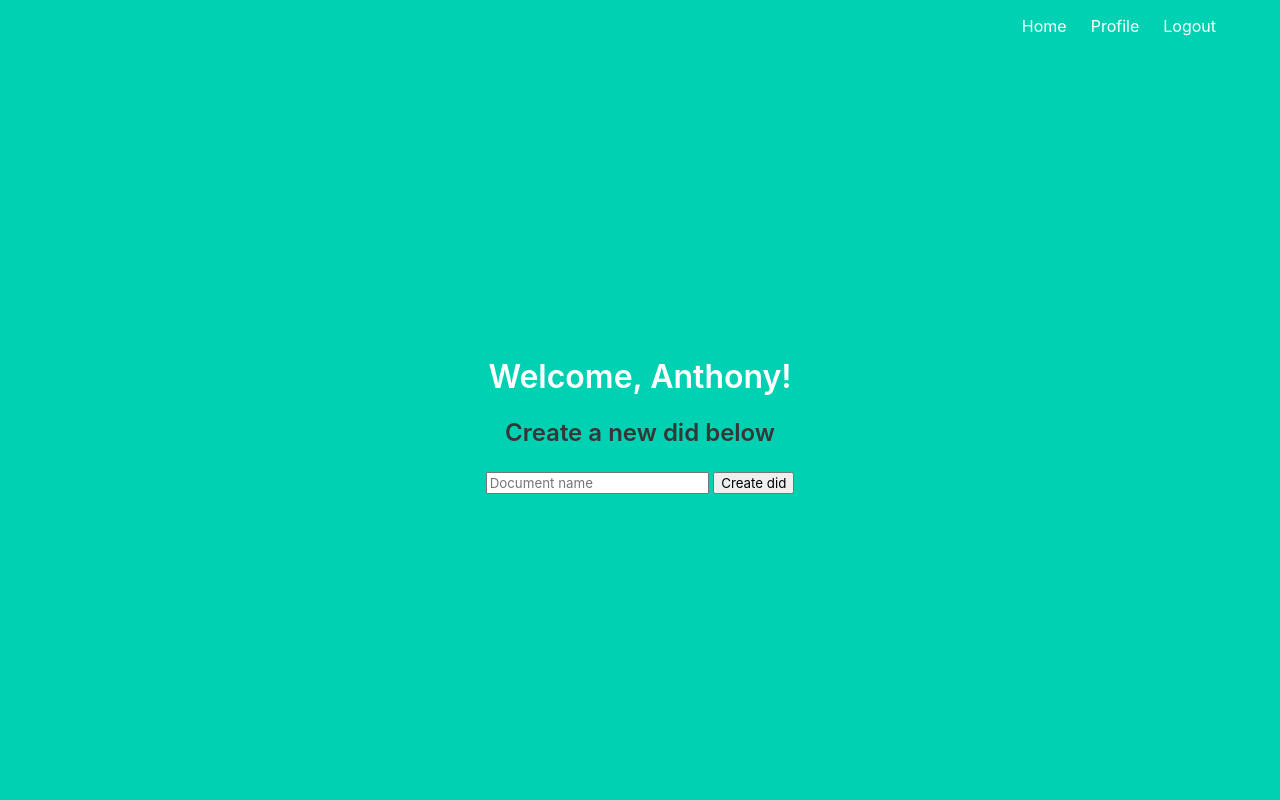
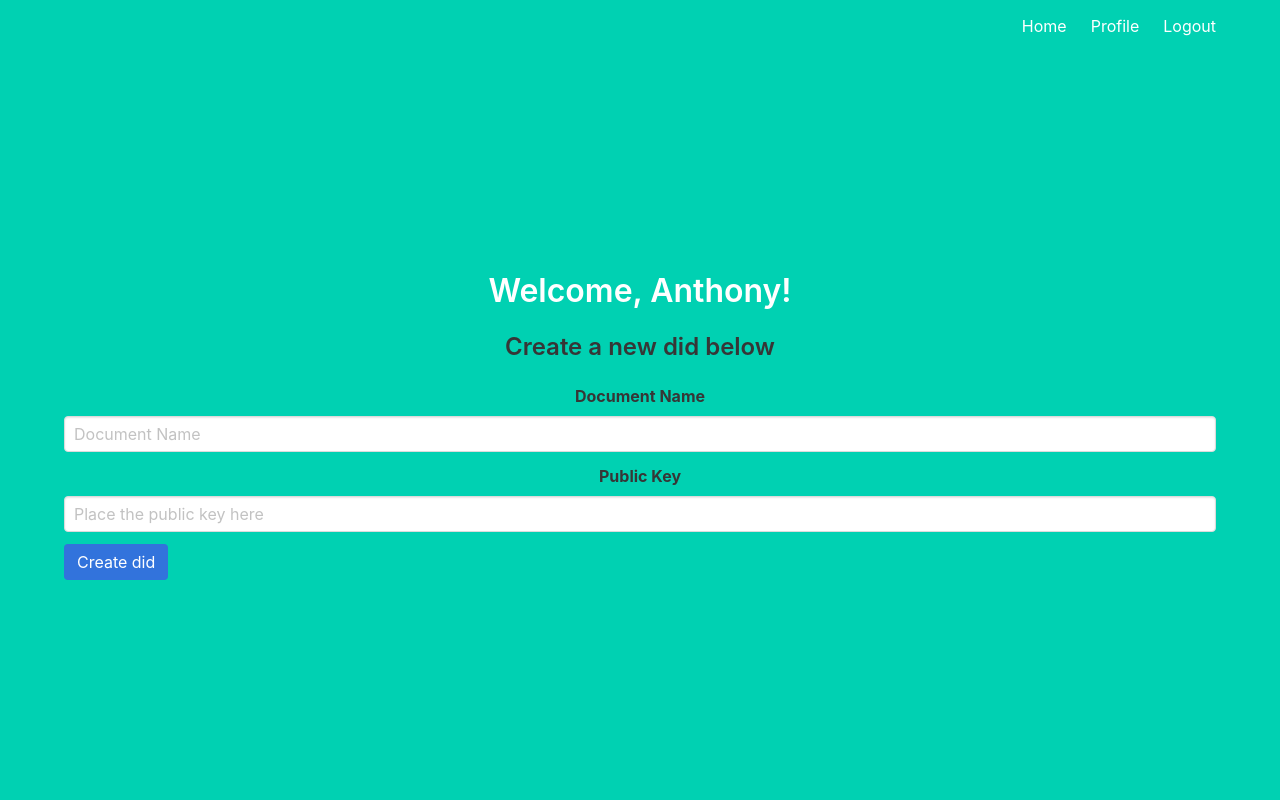
Before and after one commit to panoskyr/flask_web_did, a Flask app: page /profile in a window 1280 px wide. Run offline with Flask 2, Linux system fonts and the light colour scheme; a user stored in the database is signed in; data that the repository does not hold is empty.

Commit message:
adding a verification method does not work

```diff
--- /dev/null
+++ b/project/didDoc.py
@@ -0,0 +1,74 @@
+import json
+
+class DID:
+    def __init__(self,dict):
+        if "@context" in dict.keys():
+            self.context=dict["@context"]
+        elif "@context" not in dict.keys():
+            self.context=[]
+        if "id" in dict.keys():
+            self.id=dict["id"]
+        elif "id" not in dict.keys():
+            self.id=""
+        if "verificationMethod" in dict.keys():
+            self.verificationMethod=dict["verificationMethod"]
+        elif "verificationMethod" not in dict.keys():
+            self.verificationMethod=[]
+
+    #returns a json string of the did document
+    def to_json(self):
+        to_return={
+            "@context":self.context,
+            "id":self.id,
+            "verificationMethod":self.verificationMethod
+        }
+        return to_return
+
+    def __str__(self):
+        return json.dumps(self.to_json())
+
+
+dict={
+    "@context": [
+      "https://www.w3.org/ns/did/v1",
+      "https://w3id.org/security/suites/jws-2020/v1"
+    ],
+    "id": "did:web:example.com",
+    "verificationMethod": [
+      {
+        "id": "did:web:example.com#key-0",
+        "type": "JsonWebKey2020",
+        "controller": "did:web:example.com",
+        "publicKeyJwk": {
+          "kty": "OKP",
+          "crv": "Ed25519",
+          "x": "0-e2i2_Ua1S5HbTYnVB0lj2Z2ytXu2-tYmDFf8f5NjU"
+        }
+      },
+      {
+        "id": "did:web:example.com#key-1",
+        "type": "JsonWebKey2020",
+        "controller": "did:web:example.com",
+        "publicKeyJwk": {
+          "kty": "OKP",
+          "crv": "X25519",
+          "x": "9GXjPGGvmRq9F6Ng5dQQ_s31mfhxrcNZxRGONrmH30k"
+        }
+      },
+      {
+        "id": "did:web:example.com#key-2",
+        "type": "JsonWebKey2020",
+        "controller": "did:web:example.com",
+        "publicKeyJwk": {
+          "kty": "EC",
+          "crv": "P-256",
+          "x": "38M1FDts7Oea7urmseiugGW7tWc3mLpJh6rKe7xINZ8",
+          "y": "nDQW6XZ7b_u2Sy9slofYLlG03sOEoug3I0aAPQ0exs4"
+        }
+      }
+    ]
+  }
+
+did=DID(dict)
+did.verificationMethod.append({"newkey"})
+print(did.to_json())
--- a/project/main.py
+++ b/project/main.py
@@ -6,8 +6,16 @@ from flask_login import login_required, current_user
 from project.models import User,Document
 import json
 from . import db
+from project import didDoc
 
 main = Blueprint('main', __name__)
+
+def convert(url):
+    url=url
+    convertedUrl=url[7:]
+    convertedUrl=convertedUrl.replace('/', ':')
+    convertedUrl='did:web:'+ convertedUrl
+    return convertedUrl
 
 @main.route('/')
 def index():
@@ -26,10 +34,23 @@ def profile():
 @login_required
 def profile_post():
     documentName=request.form['documentName']
-    with open('project/did1.json', 'r') as myfile:
-        dict=json.load(myfile)
+    publicKey=request.form['publicKey']
+    #a dictionary of the public key given as input
+    publicKey=json.loads(publicKey)
+    print("the public key as input is :{}".format(publicKey))
+    ownername=current_user.name
+    url='http://localhost%A35000/'+ownername+'/'+documentName
 
-    newDocument=Document(documentName=documentName,jsonFile=dict)
+    with open('project/did2.json', 'r') as myfile:
+        didDict=json.load(myfile)
+
+
+    did=didDoc.DID(didDict)
+    did.id=convert(url)
+    did.verificationMethod[0]["publicKeyJwk"]=publicKey
+    did.verificationMethod[0]["id"]=did.id+"#key-"+str(len(did.verificationMethod)+1)
+    did.verificationMethod[0]["controller"]=did.id
+    newDocument=Document(documentName=documentName,jsonFile=did.to_json())
     current_user.docs.append(newDocument)
 
     try:
@@ -56,3 +77,40 @@ def show_did(owner,documentName):
     user=User.query.filter_by(name=owner).first()
     document=Document.query.filter_by(documentName=documentName).first()
     return render_template('show_did.html',did=document.jsonFile)
+
+@main.route('/modify/<int:id>')
+@login_required
+def modify(id):
+    document=Document.query.get_or_404(id)
+    #pass a document class object
+    #access the jsonFIle from the html file
+    return render_template('modify.html',did=document)
+
+@main.route('/modify/<int:id>',methods=["POST"])
+@login_required
+def modify_post(id):
+    document=Document.query.get_or_404(id)
+    newkey=request.form["publicKey"]
+    print("the new key is:{}".format(newkey))
+    #document.jsonFile is a dict
+    did=document.jsonFile
+    keyNumber=len(did["verificationMethod"])+1
+    newVerMethod={
+        "id":did["id"]+"#key-"+str(keyNumber),
+        "type":"JsonWebKey2020",
+        "controller":did["id"],
+        "publicKeyJwk":newkey
+    }
+    did["verificationMethod"].append(newVerMethod)
+    #the did object has added the new key
+    document.jsonFile=did
+    print(document.jsonFile)
+    #the document.jsonFile IS changed
+    try:
+        db.session.commit()
+        d=Document.query.get_or_404(id)
+        print(d.jsonFile["verificationMethod"][-1])
+    except:
+        return "Could not modify file"
+    #redirect to modify GET
+    return redirect(request.url)
--- a/project/templates/profile.html
+++ b/project/templates/profile.html
@@ -24,6 +24,9 @@
               <a href="/delete/{{doc.id}}">Delete</a>
               <br>
               <a href="/{{doc.user.name}}/{{doc.documentName}}/did.json">See the document</a>
+              <br>
+              <a href="/modify/{{doc.id}}">Modify</a>
+
           </td>
       </tr>
   {%endfor%}
@@ -34,11 +37,38 @@
 
 </div>
 
-<div class="form">
+<!-- <div class="form">
   <form action="/profile" method="POST">
       <input type="text" name="documentName" id="documentName" placeholder="Document name">
       <input type="submit" value="Create did">
   </form>
+</div> -->
+
+<div class="form">
+  <form action="/profile" method="POST">
+<div class="field">
+  <label class="label">Document Name</label>
+  <div class="control">
+    <input id="documentName" name="documentName" class="input" type="text" placeholder="Document Name">
+  </div>
 </div>
 
+  <div class="field">
+    <label class="label">Public Key</label>
+    <div class="control">
+      <input id="publicKey" name="publicKey" class="input" type="text"  placeholder="Place the public key here">
+    </div>
+  </div>
+
+  <div class="field is-grouped">
+    <div class="control">
+      <button class="button is-link">Create did</button>
+    </div>
+  </div>
+
+</form>
+
+</div>
+
+
 {% endblock %}
--- a/project/templates/show_did.html
+++ b/project/templates/show_did.html
@@ -1,4 +1,4 @@
-{% extends "base.html" %}
+
 
 {% block content %}
 
```
Also changed, not shown: project/templates/modify.html (added, +37 -0 lines).
